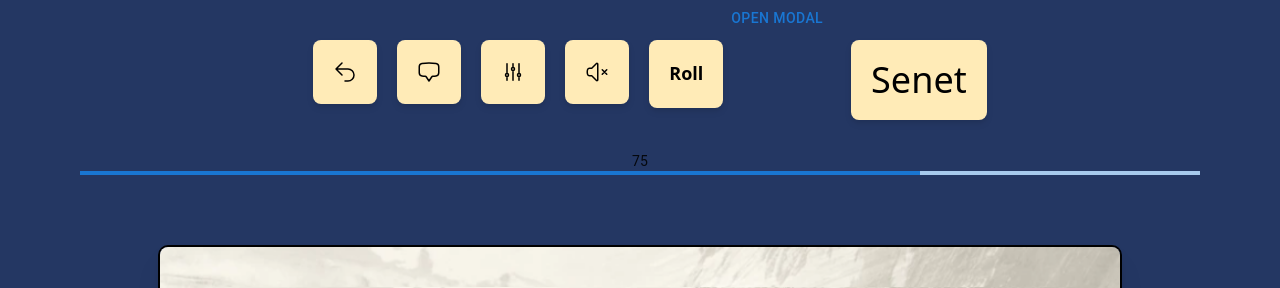
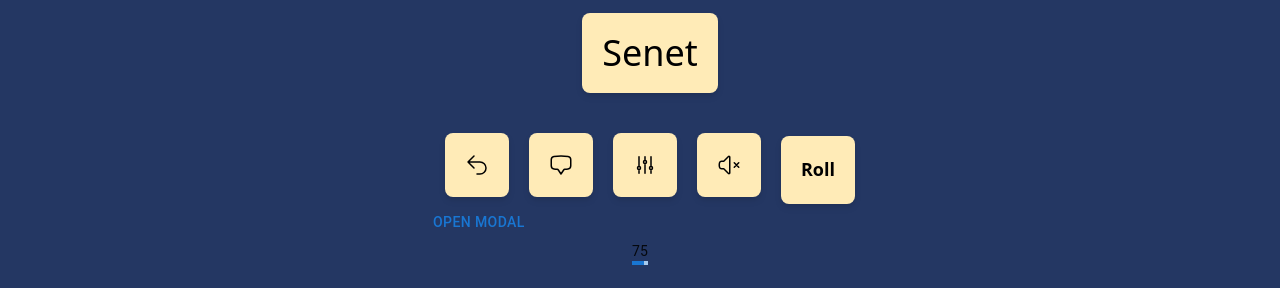
Before and after one commit to defunSM/senet, a Next.js app: page /senet in a window 1280 px wide. Shown: the top 288 px of the page. Built offline with nearby package versions, Linux system fonts and the light colour scheme; grey boxes are pictures that could not be loaded.

Commit message:
add: use flex to center UI

```diff
--- a/pages/components/StandardButtons.tsx
+++ b/pages/components/StandardButtons.tsx
@@ -2,5 +2,5 @@ import { JsxElement } from "typescript";
 import ReactNode from 'react'
 
 export function InterfaceButton ({children}: {children: any}) {
-    return <button className="p-5 ml-5 bg-[#FFEBB7] m-auto rounded-lg text-4xl text-black mt-10 drop-shadow-md shadow-black transition-all hover:scale-110">{children}</button>
+    return <button className="p-5 ml-5 bg-[#FFEBB7] rounded-lg text-4xl text-black mt-10 drop-shadow-md shadow-black transition-all hover:scale-110">{children}</button>
 }
--- a/pages/components/Timer.tsx
+++ b/pages/components/Timer.tsx
@@ -5,16 +5,16 @@ import Box from '@mui/material/Box';
 
 function LinearProgressWithLabel(props: LinearProgressProps & { value: number }) {
   return (
-    <div className="">
-        <div className="grid justify-items-center">
+    <>
+        <div className="">
             <Typography variant="body2" color="text.primary">{`${Math.round(
           props.value,
         )}`}</Typography>
         </div>
-        <div className="ml-20 mr-20 justify-center">
+        <div className="">
             <LinearProgress variant="determinate" {...props} />
         </div>
-    </div>
+    </>
   );
 }
 
@@ -31,12 +31,6 @@ export default function LinearWithValueLabel() {
   }, []);
 
   return (
-
-    <Box sx={{ width: '100%' }}>
-
         <LinearProgressWithLabel value={progress} />
-
-    </Box>
-
   );
 }
--- a/pages/senet.tsx
+++ b/pages/senet.tsx
@@ -170,21 +170,23 @@ import LinearProgressWithLabel from './components/Timer'
 
 function game() {
   return (
-    <div className="grid bg-[#243763] h-screen justify-items-center">
-      <div className="flex">
+    <div className="bg-[#243763] h-screen flex flex-col items-center justify-center"><InterfaceButton>Senet</InterfaceButton>
+      <div className="">
+
       <ExitSenet>
         <div className=""><p className=""></p><ExitIcon></ExitIcon>
         </div>
       </ExitSenet>
+
       <Chat><ChatIcon></ChatIcon></Chat>
       <InterfaceButton><SettingsIcon></SettingsIcon></InterfaceButton>
       <InterfaceButton><AudioIcon></AudioIcon></InterfaceButton>
-      <InterfaceButton><p className="text-lg hover:scale-105 hover:text-purple-700 font-bold animate-bounce">Roll</p></InterfaceButton>
+      <InterfaceButton><p className="text-lg hover:scale-105 m-0 p-0 hover:text-purple-700 font-bold animate-bounce">Roll</p></InterfaceButton>
       <BasicModal></BasicModal>
-      <InterfaceButton>Senet</InterfaceButton>
+
 
       </div>
-      <div className="flex w-screen">
+      <div className="">
         <LinearProgressWithLabel></LinearProgressWithLabel>
       </div>
       <div className="bg-[url('/assets/whitenoise.png')] bg-cover rounded-lg ring-2 ring-black m-10 drop-shadow-xl shadow-white transition-all w-3/4">
```
Also changed, not shown: 1 other file (tests, documents, lock files or other folders).
